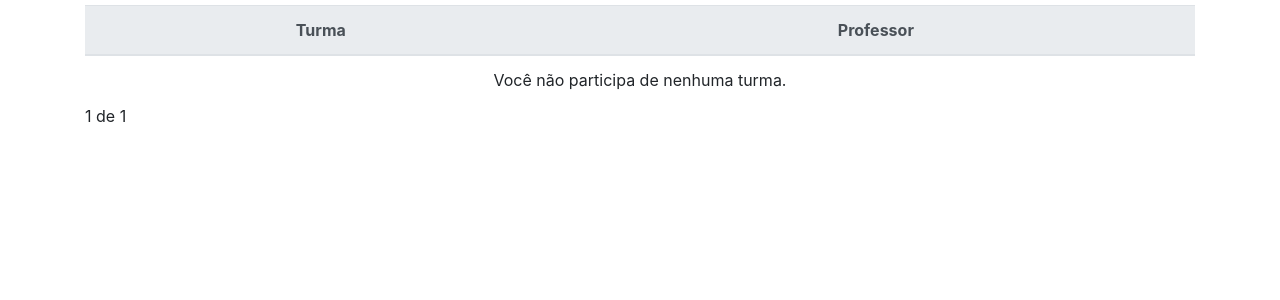
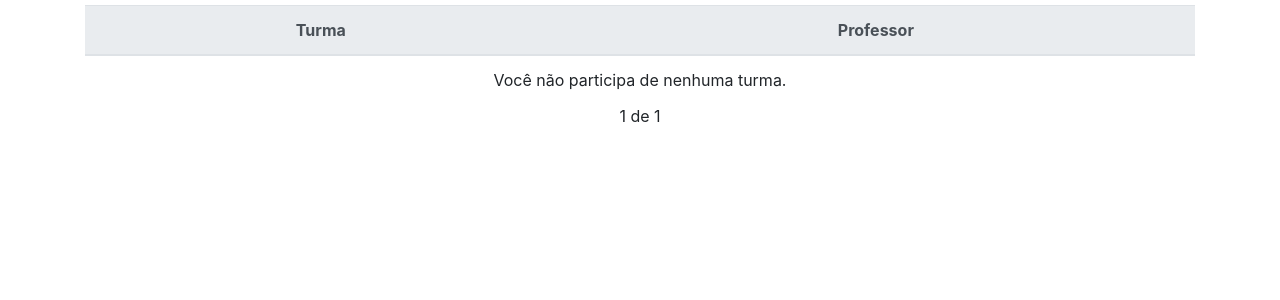
Before and after one commit to lfnd0/T_Fail, a Django app: page /estudantes/ in a window 1280 px wide. Shown: the part 131-431 px from the top of the page. Run offline with Django 3.2, Linux system fonts and the light colour scheme; data that the repository does not hold is empty; some libraries are stand-ins or nearby versions.

Commit message:
Adição estilo da paginação :heavy_check_mark:

```diff
--- a/turmas/static/css/styles.css
+++ b/turmas/static/css/styles.css
@@ -59,3 +59,19 @@ ul.messages {
 ul.messages li {
     list-style: none;
 }
+
+/* Paginação */
+.pagination {
+    position: static;
+    margin-top: unset;
+}
+
+.step-links {
+    margin-left: auto;
+    margin-right: auto;
+}
+
+.step-links .current {
+    margin-left: 5px;
+    margin-right: 5px;
+}
```
